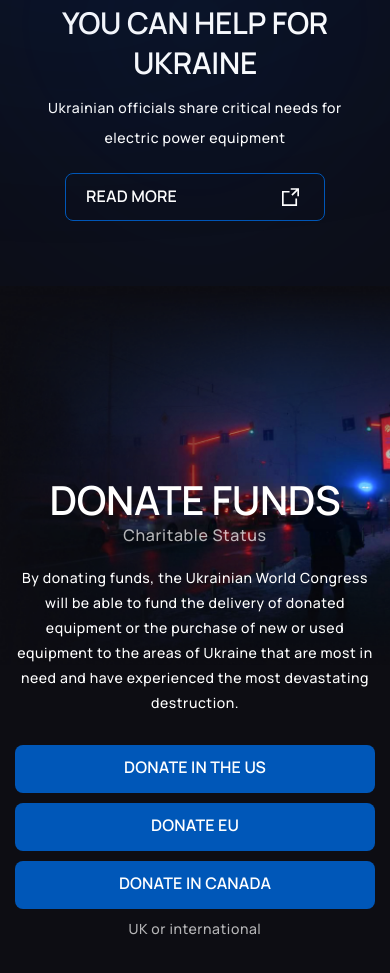
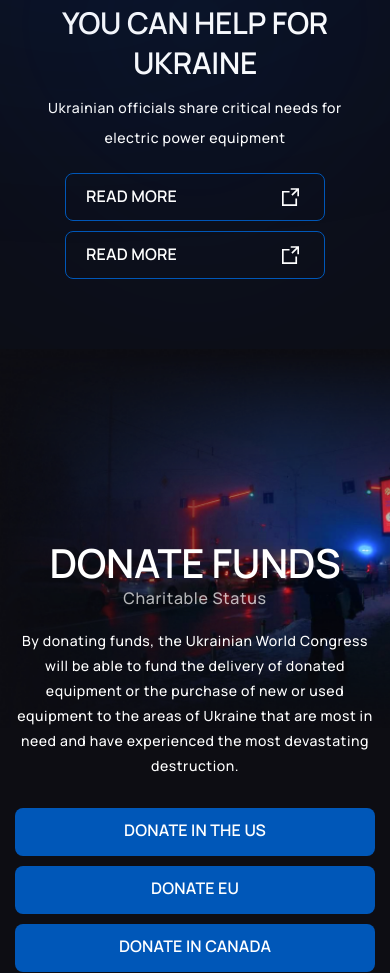
Before and after one commit to AnnaHrishko/energize_ukraine, a website: page front/index.html in a window 390 px wide. Shown: the part 4540-5513 px from the top of the page. Drawn offline with Linux system fonts and the light colour scheme.

Commit message:
add new btn in you_can_help block

```diff
--- a/dev/css/media.scss
+++ b/dev/css/media.scss
@@ -146,6 +146,15 @@
 }
 
 @media screen and (max-width: 768px){
+
+.flex_btn_center {
+  flex-direction: column;
+  align-items: center;
+  .sub_btn{
+  	margin-right: 0;
+  	margin-bottom: 10px;
+  }
+}
 
 .logo_header {
   width: 95px;
--- a/dev/css/style.scss
+++ b/dev/css/style.scss
@@ -794,3 +794,14 @@
 		margin-left: 85px;
 	}
 }
+
+.flex_btn_center{
+	display: flex;
+	justify-content: center;
+	.sub_btn{
+		margin-right: 15px;
+		&:last-of-type{
+			margin-right: 0;
+		}
+	}
+}
--- a/front/index.html
+++ b/front/index.html
@@ -157,10 +157,16 @@
 			<div class="you_can_help_ukr">
 				<h2 class="h2">You can help for Ukraine</h2>
 				<p>Ukrainian officials share critical needs for electric power equipment</p>
-				<a href="https://www.power-grid.com/td/you-can-help-ukrainian-officials-share-critical-needs-for-electric-power-equipment/"  target="_blank" class="sub_btn">
-					<span>Read more</span>
-					<img src="img/read_more_btn.svg" alt="">
-				</a>
+				<div class="d_flex flex_btn_center">
+					<a href="https://www.power-grid.com/td/you-can-help-ukrainian-officials-share-critical-needs-for-electric-power-equipment/"  target="_blank" class="sub_btn">
+						<span>Read more</span>
+						<img src="img/read_more_btn.svg" alt="">
+					</a>
+					<a href="https://www.power-grid.com/td/us-to-help-ukraine-repair-power-grid-after-russian-strikes/?utm_source=powergrid_weekly_newsletter&utm_medium=email&utm_campaign=2023-01-19"  target="_blank" class="sub_btn">
+						<span>Read more</span>
+						<img src="img/read_more_btn.svg" alt="">
+					</a>
+				</div>
 			</div>
 		</div>
 
```
Also changed, not shown: dev/index.html (+10 -4 lines), front/css/media.css, front/css/style.css.
